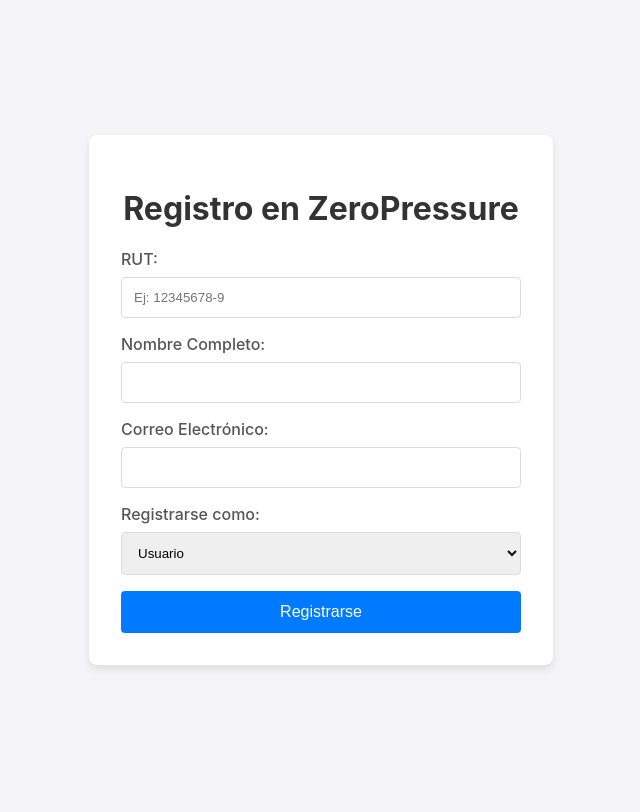
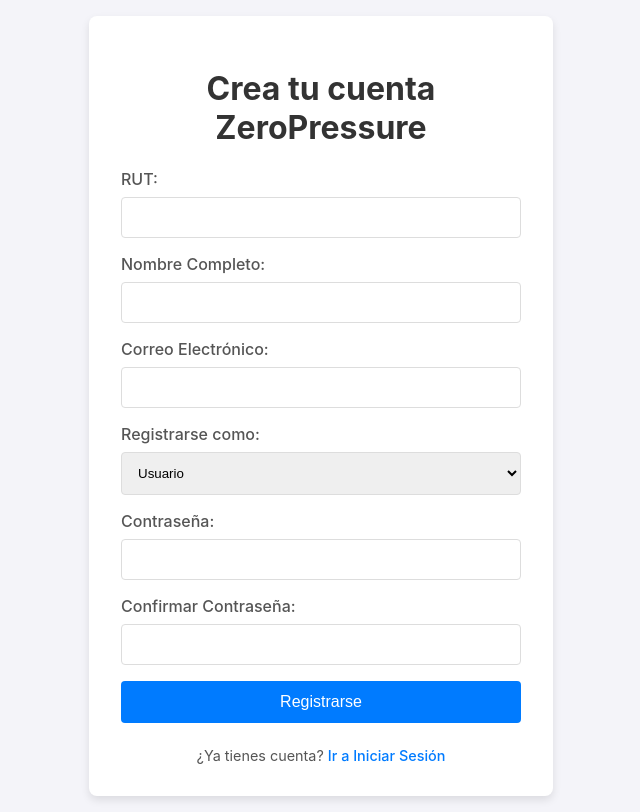
Before and after one commit to nicopc406/T2-BDD, a PHP site: page /Inicio.php in a window 1280 px wide. Shown: the whole page, without its empty margins (319-959 px from the left). Before the commit the page ends 669 px from the top, so only its background shows below. Run offline with PHP 8.4, Linux system fonts and the light colour scheme.

Commit message:
Add files via upload

```diff
--- a/Conexion.php
+++ b/Conexion.php
@@ -9,14 +9,14 @@
 
     $conexion = new mysqli($db_host, $db_usuario, $db_contrasena, $db_nombre);
 
-    if ($conexion->connect_error) {
+    if ($conexion->connect_error){
 
         die("Error de conexion: " . $conexion->connect_error);
     }
 
 }
 
-catch (Exception $e) {
+catch (Exception $e){
 
     die("Error inesperado de conexion: " . $e->getMessage());
 }
--- a/Inicio.php
+++ b/Inicio.php
@@ -1,18 +1,17 @@
 <?php
 
 require_once 'Conexion.php';
-function validarRut($rut) {
+function validarRut($rut){
 
     $rut = strtoupper(str_replace(['.', '-'], '', $rut));
 
-    if (!preg_match('/^[0-9]{7,8}[0-9K]$/', $rut)) {
+    if (!preg_match('/^[0-9]{7,8}[0-9K]$/', $rut)){
 
         return false;
     }
 
     $cuerpo = substr($rut, 0, -1);
     $dv = substr($rut, -1);
-
     $suma = 0;
     $multiplo = 2;
 
@@ -23,37 +22,42 @@
     }
 
     $dv_esperado = 11 - ($suma % 11);
-
     $dv_esperado = ($dv_esperado == 11) ? '0' : (($dv_esperado == 10) ? 'K' : (string)$dv_esperado);
-
     return ($dv == $dv_esperado);
 }
 
-if ($_SERVER['REQUEST_METHOD'] === 'POST') {
+if ($_SERVER['REQUEST_METHOD'] === 'POST'){
 
     $rut = $_POST['rut'];
     $nombre = $_POST['nombre'];
     $email = $_POST['email'];
     $rol = $_POST['rol'];
+    $contrasena = $_POST['contrasena'];
+    $confirmar_contrasena = $_POST['confirmar_contrasena'];
 
-    if (!validarRut($rut)) {
+    if (!validarRut($rut)){
 
         $mensaje = "Error el RUT ingresado no es valido.";
     }
 
-    else {
+    if ($contrasena !== $confirmar_contrasena){
+
+        $mensaje = "Error al confirmar la contraseña, por favor intente nuevamente.";
+    }
+
+    else{
 
         $conexion->begin_transaction();
 
         try {
 
-            $sql_usuario = "INSERT INTO Usuarios (rut_usuario, nombre, email) VALUES (?, ?, ?)";
+            $sql_usuario = "INSERT INTO Usuarios (rut_usuario, nombre, email, contrasena) VALUES (?, ?, ?, ?)";
             $stmt_usuario = $conexion->prepare($sql_usuario);
-            $stmt_usuario->bind_param('sss', $rut, $nombre, $email);
+            $stmt_usuario->bind_param('ssss', $rut, $nombre, $email, $contrasena);
             $stmt_usuario->execute();
             $stmt_usuario->close();
 
-            if ($rol === 'ingeniero'){
+            if ($rol === 'ingeniero') {
 
                 $sql_ingeniero = "INSERT INTO Ingenieros (rut_ingeniero) VALUES (?)";
                 $stmt_ingeniero = $conexion->prepare($sql_ingeniero);
@@ -63,8 +67,7 @@
             }
 
             $conexion->commit();
-            $mensaje = "Registro exitoso! Ya puedes iniciar sesion.";
-
+            $mensaje = "Registro exitoso!";
         }
 
         catch (Exception $e){
@@ -84,29 +87,33 @@
     }
 }
 ?>
+
 <!DOCTYPE html>
 <html lang="es">
 <head>
     <meta charset="UTF-8">
     <meta name="viewport" content="width=device-width, initial-scale=1.0">
-    <title>Registro de Usuario - ZeroPressure</title>
     <style>
-        body { font-family: -apple-system, BlinkMacSystemFont, "Segoe UI", Roboto, "Helvetica Neue", Arial, sans-serif; background-color: #f4f4f9; display: flex; justify-content: center; align-items: center; min-height: 100vh; margin: 0; padding: 1rem; box-sizing: border-box; }
-        .container { background-color: white; padding: 2rem; border-radius: 8px; box-shadow: 0 4px 8px rgba(0,0,0,0.1); width: 100%; max-width: 400px; }
-        h1 { text-align: center; color: #333; }
-        .form-group { margin-bottom: 1rem; }
-        label { display: block; margin-bottom: 0.5rem; color: #555; font-weight: 500; }
-        input, select { width: 100%; padding: 0.75rem; border: 1px solid #ddd; border-radius: 4px; box-sizing: border-box; }
-        button { width: 100%; padding: 0.75rem; background-color: #007bff; color: white; border: none; border-radius: 4px; font-size: 1rem; cursor: pointer; transition: background-color 0.2s; }
-        button:hover { background-color: #0056b3; }
-        .mensaje { text-align: center; margin-top: 1.5rem; padding: 1rem; border-radius: 4px; }
-        .exito { background-color: #d4edda; color: #155724; }
-        .error { background-color: #f8d7da; color: #721c24; }
+        body {font-family: -apple-system, BlinkMacSystemFont, "Segoe UI", Roboto, "Helvetica Neue", Arial, sans-serif; background-color: #f4f4f9; display: flex; justify-content: center; align-items: center; min-height: 100vh; margin: 0; padding: 1rem; box-sizing: border-box;}
+        .container {background-color: white; padding: 2rem; border-radius: 8px; box-shadow: 0 4px 8px rgba(0,0,0,0.1); width: 100%; max-width: 400px;}
+        h1 {text-align: center; color: #333;}
+        .form-group {margin-bottom: 1rem;}
+        label {display: block; margin-bottom: 0.5rem; color: #555; font-weight: 500;}
+        input, select {width: 100%; padding: 0.75rem; border: 1px solid #ddd; border-radius: 4px; box-sizing: border-box;}
+        button {width: 100%; padding: 0.75rem; background-color: #007bff; color: white; border: none; border-radius: 4px; font-size: 1rem; cursor: pointer; transition: background-color 0.2s;}
+        button:hover {background-color: #0056b3;}
+        .mensaje {text-align: center; margin-top: 1.5rem; padding: 1rem; border-radius: 4px;}
+        .exito {background-color: #d4edda; color: #155724;}
+        .error {background-color: #f8d7da; color: #721c24;}
+        .login-link {text-align: center; margin-top: 1.5rem;}
+        .login-link p {color: #555; margin: 0; font-size: 0.9rem;}
+        .login-link a {color: #007bff; font-weight: 500; text-decoration: none;}
+        .login-link a:hover {text-decoration: underline;}
     </style>
 </head>
 <body>
 <div class="container">
-    <h1>Registro en ZeroPressure</h1>
+    <h1>Crea tu cuenta ZeroPressure</h1>
 
     <?php if (isset($mensaje)): ?>
         <div class="mensaje <?php echo (strpos($mensaje, 'exitoso') !== false) ? 'exito' : 'error'; ?>">
@@ -117,7 +124,7 @@
     <form action="Inicio.php" method="POST">
         <div class="form-group">
             <label for="rut">RUT:</label>
-            <input type="text" id="rut" name="rut" placeholder="Ej: 12345678-9" required>
+            <input type="text" id="rut" name="rut" required>
         </div>
         <div class="form-group">
             <label for="nombre">Nombre Completo:</label>
@@ -134,7 +141,18 @@
                 <option value="ingeniero">Ingeniero</option>
             </select>
         </div>
-        <button type="submit">Registrarse</button>
+        <div class="form-group">
+            <label for="contrasena">Contraseña:</label>
+            <input type="password" id="contrasena" name="contrasena" required>
+        </div>
+        <div class="form-group">
+            <label for="confirmar_contrasena">Confirmar Contraseña:</label>
+            <input type="password" id="confirmar_contrasena" name="confirmar_contrasena" required>
+        </div>
+            <button type="submit">Registrarse</button>
+        </form> <div class="login-link">
+            <p> ¿Ya tienes cuenta? <a href="Login.php">Ir a Iniciar Sesión</a></p>
+        </div>
     </form>
 </div>
 </body>
--- a/Salir.php
+++ b/Salir.php
@@ -1,16 +1,12 @@
 <?php
-// Fichero: /var/www/html/zeropressure/logout.php
 
-// 1. Iniciar la sesión para poder acceder a ella.
 session_start();
 
-// 2. Vaciar todas las variables de sesión.
 $_SESSION = array();
 
-// 3. Destruir la sesión por completo.
 session_destroy();
 
-// 4. Redirigir al usuario a la página de login.
 header('Location: Login.php');
+
 exit();
 ?>
```
Also changed, not shown: Login.php (+46 -39 lines), Page.php (+13 -21 lines).
